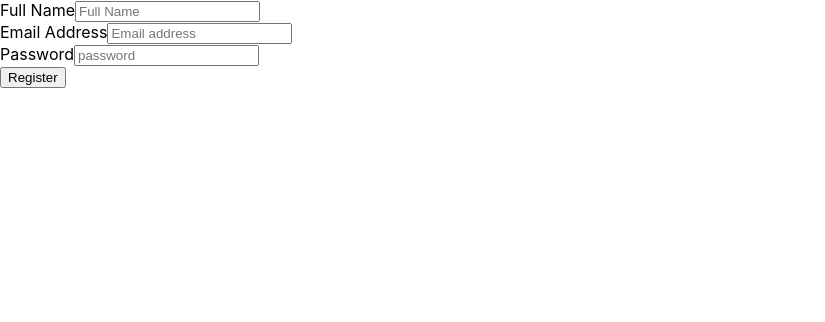
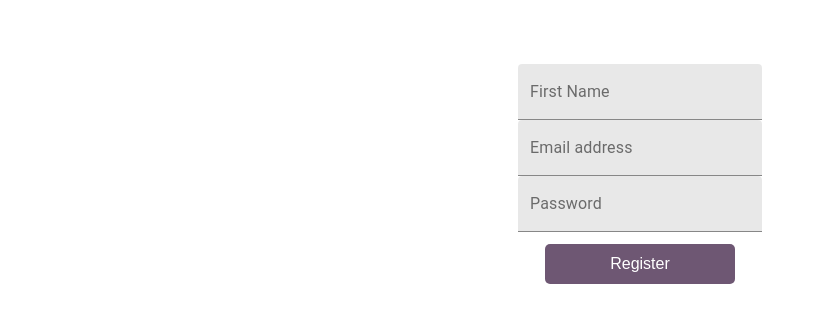
Before and after one commit to MilicaBulajic/power, a React (Create React App) app in the folder client/: page /register/onboard in a window 1280 px wide. Shown: the top 322 px of the page, without its empty margins (0-825 px from the left). Built offline with nearby package versions, Linux system fonts and the light colour scheme.

Commit message:
styling existing pages

```diff
--- a/client/package.json
+++ b/client/package.json
@@ -10,6 +10,7 @@
     "axios": "^0.21.4",
     "react": "^17.0.2",
     "react-dom": "^17.0.2",
+    "react-hook-form": "^7.15.4",
     "react-router-dom": "^5.3.0",
     "react-scripts": "4.0.3",
     "web-vitals": "^1.0.1"
--- a/client/src/components/Forms/LoginForm.js
+++ b/client/src/components/Forms/LoginForm.js
@@ -2,7 +2,8 @@ import React, { useContext, useState } from "react";
 import { useForm } from "react-hook-form";
 import UserContext from "../../context/UserContext";
 import apiServer from "./../../service/apiServer";
-
+import TextField from '@material-ui/core/TextField';
+import "./../../css/Login.css";
 
 const LoginForm = () => {
   const { register, handleSubmit, formState: { errors } } = useForm();
@@ -28,26 +29,26 @@ const LoginForm = () => {
   };
 
 return (
-  <form onSubmit={handleSubmit(onSubmit)}>
+  <form className="login" onSubmit={handleSubmit(onSubmit)}>
     <div>
-      <label htmlFor="email">Email Address</label>
-      <input
+    <TextField
         {...register('email', { required: true })}
         name="email"
         type="email"
-        placeholder="Email address"
-        ></input>
+        label="Email address"
+        variant="filled"
+        />
         {errors.email && errors.email.type === "required" && <span>This is required</span>}
     </div>
     <div>
-      <label htmlFor="password">Password</label>
-      <input
+    <TextField
         name="password"
         type="password"
-        placeholder="password"
-        ></input>
+        label="Password"
+        variant="filled"
+        />
     </div>
-    <button type="submit">Login</button>
+    <button className="button" type="submit">Login</button>
   </form>
   );
 };
--- a/client/src/components/Forms/RegisterForm.js
+++ b/client/src/components/Forms/RegisterForm.js
@@ -2,6 +2,9 @@ import React, { useContext, useState } from "react";
 import { useForm } from "react-hook-form";
 import UserContext from "../../context/UserContext";
 import apiServer from "./../../service/apiServer";
+import TextField from '@material-ui/core/TextField';
+import "./../../css/Register.css";
+
 
 const RegisterForm = () => {
   const { register, handleSubmit, formState: { errors } } = useForm();
@@ -15,6 +18,7 @@ const RegisterForm = () => {
       localStorage.setItem("email", res.data.email);
       localStorage.setItem("userId", res.data.id);
       localStorage.setItem("token", res.data.token);
+      window.location.href = "/register/onboard";
       setErrorMessage("");
       setAuth(res.data.token);
       setUserId(res.data.id);
@@ -26,36 +30,36 @@ const RegisterForm = () => {
   };
 
 return (
-  <form onSubmit={handleSubmit(onSubmit)}>
+  <form className="register" onSubmit={handleSubmit(onSubmit)}>
     <div>
-      <label htmlFor="email">Full Name</label>
-      <input
+      <TextField
         {...register('name', { required: true })}
+        label="First Name"
+        variant="filled"
         name="name"
         type="name"
-        placeholder="Full Name"
-        ></input>
+        />
         {errors.name && errors.name.type === "required" && <span>This is required</span>}
     </div>
     <div>
-      <label htmlFor="email">Email Address</label>
-      <input
+      <TextField
         {...register('email', { required: true })}
         name="email"
         type="email"
-        placeholder="Email address"
-        ></input>
+        label="Email address"
+        variant="filled"
+        />
         {errors.email && errors.email.type === "required" && <span>This is required</span>}
     </div>
     <div>
-      <label htmlFor="password">Password</label>
-      <input
+      <TextField
         name="password"
         type="password"
-        placeholder="password"
-        ></input>
+        label="Password"
+        variant="filled"
+        />
     </div>
-    <button type="submit">Register</button>
+    <button className="button" type="submit">Register</button>
   </form>
   );
 };
--- /dev/null
+++ b/client/src/components/Landing/Onboard.js
@@ -0,0 +1,109 @@
+import React, { useContext, useState } from "react";
+import UserContext from "../../context/UserContext";
+import apiServer from "../../service/apiServer";
+import { useForm } from "react-hook-form";
+
+const Onboard = (props) => {
+  const { register, handleSubmit, errors } = useForm();
+  const { setAuth } = useContext(UserContext);
+
+  const [errorMessage, setErrorMessage] = useState("");
+  const onboard = async ({ teamName }) => {
+    const email = localStorage.getItem("email");
+    if (teamName) {
+      try {
+        const res = await apiServer.put("/register/onboard", {
+          email,
+          teamName,
+        });
+        //sets initial token
+        localStorage.setItem("token", res.data.token);
+        setErrorMessage("");
+        //for Refresh
+        setAuth(res.data.token);
+      } catch (err) {
+        console.log(err.status);
+        setErrorMessage("Something went wrong");
+      }
+    }
+  };
+
+  const onSkip = () => {
+    //sets initial token
+    localStorage.setItem("token", localStorage.getItem("onboard"));
+    //for component to refresh to redirect webpage
+    setAuth(localStorage.getItem("onboard"));
+    localStorage.removeItem("onboard");
+  };
+  return (
+    <div className="onboard-page-container">
+      <div
+        style={{
+          display: "flex",
+          flexDirection: "column",
+          alignItems: "center",
+          marginTop: "200px",
+        }}
+      >
+        <div className="onboard-page-header">
+          <h1
+            style={{
+              fontWeight: "500",
+              marginBottom: "20px",
+              marginTop: "1px",
+              fontSize: "24px",
+            }}
+          >
+            What team will you be working on?
+          </h1>
+        </div>
+        <form className="onboard-page--form" onSubmit={handleSubmit(onboard)}>
+          <div style={{ display: "flex", flexDirection: "column" }}>
+            <label htmlFor="teamName">Team Name</label>
+            <input name="teamName" ref={register({ minLength: 2 })}></input>
+            {errors.teamName?.type === "minLengh" && (
+              <p style={{ color: "red", margin: "1px" }}>
+                Team name must be greater than 1 character
+              </p>
+            )}
+          </div>
+          <div
+            style={{
+              display: "flex",
+              flexDirection: "row",
+              justifyContent: "space-between",
+            }}
+          >
+            <button
+              style={{
+                width: "150px",
+                border: "1px solid #0093ff",
+                backgroundColor: "transparent",
+                borderRadius: "5px",
+                color: "black",
+                outline: "none",
+                cursor: "pointer",
+              }}
+              onClick={onSkip}
+            >
+              Skip
+            </button>
+            <button
+              style={{
+                width: "150px",
+              }}
+              type="submit"
+            >
+              Continue
+            </button>
+          </div>
+          {errorMessage ? (
+            <p style={{ color: "red", margin: "1px" }}>{errorMessage}</p>
+          ) : null}
+        </form>
+      </div>
+    </div>
+  );
+};
+
+export default Onboard;
--- a/client/src/components/Landing/PublicRoutes.js
+++ b/client/src/components/Landing/PublicRoutes.js
@@ -3,6 +3,7 @@ import { BrowserRouter, Route, Switch, Redirect } from "react-router-dom";
 import LoginPage from "./LoginPage";
 import Landing from "./LandingPage";
 import RegisterPage from "./RegisterPage";
+import Onboard from "./Onboard";
 
 const PublicRoutes = () => {
     return (
@@ -11,6 +12,7 @@ const PublicRoutes = () => {
                 <Route exact path="/" component={Landing} />
                 <Route path="/login" component={LoginPage} />
                 <Route path="/register" component={RegisterPage} />
+                <Route exact path="/register/onboard" component={Onboard} />
                 <Route
                  path="/*"
                  render={() => {
--- a/client/src/components/Navbar.js
+++ b/client/src/components/Navbar.js
@@ -7,32 +7,23 @@ import Button from '@material-ui/core/Button';
 import IconButton from '@material-ui/core/IconButton';
 import MenuIcon from '@material-ui/icons/Menu';
 import Register from "./Landing/RegisterPage";
+import { Link } from 'react-router-dom';
+import "../css/Navbar.css";
 
-const useStyles = makeStyles((theme) => ({
-  root: {
-    flexGrow: 1,
-  },
-  menuButton: {
-    marginRight: theme.spacing(2),
-  },
-  title: {
-    flexGrow: 1,
-  },
-}));
 
 export default function NavBar() {
-  const classes = useStyles();
 
   return (
-    <div className={classes.root}>
-      <AppBar position="static">
+    <div className="navbar">
         <Toolbar>
-          <Typography variant="h6" className={classes.title}>
+          <Typography variant="h6">
             Power
           </Typography>
-          <Button color="inherit" href="/register">register</Button>
+          <div className="links">
+            <Link to="/register">Register</Link>
+            <Link to="/login">Login</Link>
+          </div>
         </Toolbar>
-      </AppBar>
     </div>
   );
 }
--- /dev/null
+++ b/client/src/css/Login.css
@@ -0,0 +1,20 @@
+.login {
+    margin-top: 5%;
+    display: flex;
+    flex-direction: column;
+    justify-content: center;
+    align-items: center;
+}
+
+.button{
+   background-color: #6e5773;
+   color: white;
+   box-shadow: none;
+   margin-top: 12px;
+   padding: 8px;
+   border: none;
+   border-radius: 5px;
+   width: 190px;
+   height: 40px;
+   font-size: 16px;
+}
--- /dev/null
+++ b/client/src/css/Navbar.css
@@ -0,0 +1,16 @@
+.navbar {
+    background-color: #e8887c;
+    color: white;
+}
+.links {
+    text-align: right;
+    flex-grow: 1;
+}
+.links a {
+    padding: 0px 10px;
+    word-wrap: normal;
+    display: inline-block;
+    color: white;
+    text-decoration: none;
+    font-size: 15px;
+}
--- /dev/null
+++ b/client/src/css/Register.css
@@ -0,0 +1,20 @@
+.register {
+    margin-top: 5%;
+    display: flex;
+    flex-direction: column;
+    justify-content: center;
+    align-items: center;
+}
+
+.button{
+   background-color: #6e5773;
+   color: white;
+   box-shadow: none;
+   margin-top: 12px;
+   padding: 8px;
+   border: none;
+   border-radius: 5px;
+   width: 190px;
+   height: 40px;
+   font-size: 16px;
+}
```
Also changed, not shown: client/src/components/Navigation/CustomDrawer.js (added), 2 other files (tests, documents, lock files or other folders).
